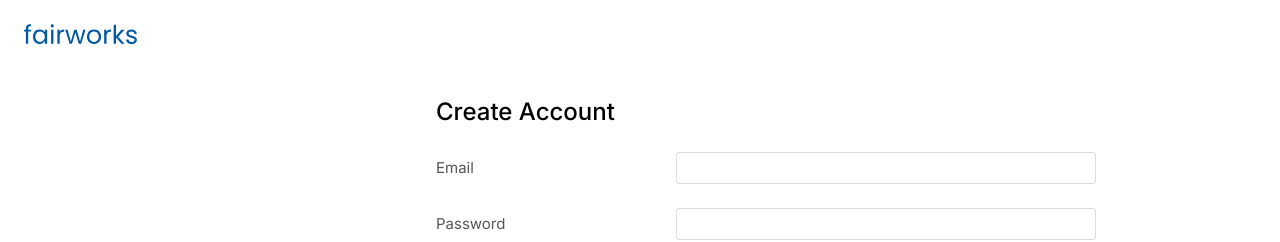
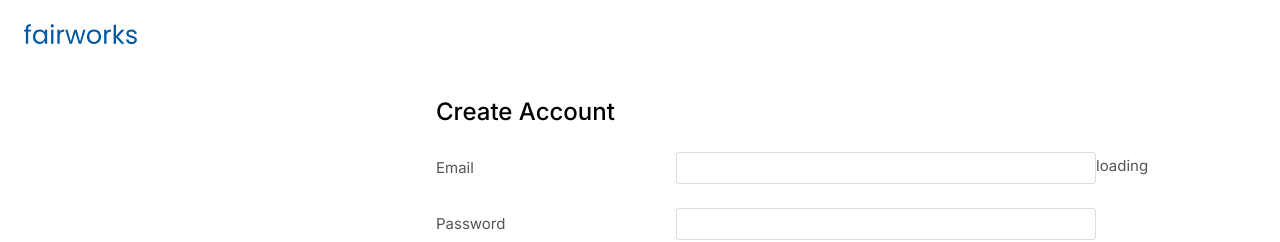
Before and after one commit to fairworks-tech/fairworks-app, an Angular app: page /create-profile in a window 1280 px wide. Shown: the top 242 px of the page. Built offline with nearby package versions, Linux system fonts and the light colour scheme.

Commit message:
Adding loading graphic on synchronous data changes

```diff
--- a/src/app/pages/create-profile/create-profile.component.html
+++ b/src/app/pages/create-profile/create-profile.component.html
@@ -15,6 +15,9 @@
               <label for="email">Email</label>
               <div class="fw-form-el">
                 <input class="fw-form-input" id="email" type="text" formControlName="email">
+              </div>
+              <div class="fw-form-el-extn">
+                loading
               </div>
             </div>
 
--- a/src/app/pages/create-profile/create-profile.component.ts
+++ b/src/app/pages/create-profile/create-profile.component.ts
@@ -160,21 +160,26 @@ export class CreateProfileComponent implements OnInit, OnDestroy {
     this.stepper.currentStep = this.stepper.currentStep - 1;
   }
 
-
   submit() {
-
+    console.log(this.profiling.value);
   }
 
   ngOnDestroy(): void {
 
   }
 
-  // phone code selection
-  selectedCodeItem:any = null;
-  showCodeOptions: boolean = false;
+  isUserExists() {
+
+  }
 
 
 
+  /**
+   * The below code for future purpose and it is half-baked
+   * The below code is to show the country phone code along with flags
+   */
+  selectedCodeItem:any = null;
+  showCodeOptions: boolean = false;
   selectCode(item: any) {
     this.selectedCodeItem = item;
     this.showCodeOptions = false;
```
